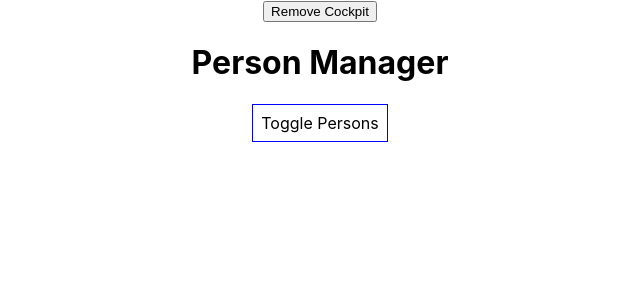
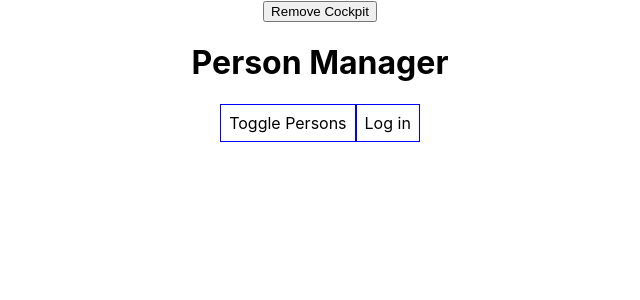
Before and after one commit to viki-javaj2ee/reactjs_complete-guide, a React (Create React App) app: page / in a window 1280 px wide. Shown: the top 300 px of the page, without its empty margins (320-960 px from the left). Built offline with nearby package versions, Linux system fonts and the light colour scheme; the HTML template or start-up script is replaced by a standard one.

Commit message:
prop chain

```diff
--- a/src/components/Cockpit/Cockpit.js
+++ b/src/components/Cockpit/Cockpit.js
@@ -34,6 +34,7 @@
         <div>
             <h1>{props.title}</h1>
             <button style={inlineStyle} onClick={props.clicked}>Toggle Persons</button>
+            <button style={inlineStyle} onClick={props.login}>Log in</button>
         </div>
     )
 }
--- a/src/components/Persons/Person/Person.js
+++ b/src/components/Persons/Person/Person.js
@@ -29,6 +29,7 @@
         console.log('[Person.js] rendering...');
         return (
             <Aux>
+                {this.props.isAuth ? <p>Authenticated!</p> : <p>Please log in</p>}
                 <p onClick={this.props.click}>I'm {this.props.name} and I am {this.props.age} years old !</p>
                 <p>{this.props.children}</p>
                 <input type="text" onChange={this.props.changed} value={this.props.name}/>
--- a/src/components/Persons/Persons.js
+++ b/src/components/Persons/Persons.js
@@ -32,11 +32,12 @@
 
     shouldComponentUpdate(nextProps,nextState){
         console.log('[Persons.js] shouldComponentUpdate');
-        if(nextProps.persons !== this.props.persons){
-            return true;
-        }else{
-            return false;
-        }
+        // if(nextProps.persons !== this.props.persons){
+        //     return true;
+        // }else{
+        //     return false;
+        // }
+        return true;
     }
 
     getSnapshotBeforeUpdate(prevProps,prevState){
@@ -61,7 +62,8 @@
                 name={person.name}
                 age={person.age}
                 key={person.id}
-                changed={(event)=>this.props.changed(event,person.id)}/>
+                changed={(event)=>this.props.changed(event,person.id)}
+                isAuth={this.props.isAuthenticated}/>
         })
 
     }
--- a/src/containers/App.js
+++ b/src/containers/App.js
@@ -14,13 +14,14 @@
 
   state = {
     persons: [
-      {id: 'id1', name: 'Viki', age: '25'},
+      {id: 'id1', name: 'Viki', age: 25},
       {id: 'id2', name: 'Sai', age: 35},
       {id: 'id3', name: 'Ganesh', age: 45}
     ],
     showPersons: false,
     showCockpit: true,
-    changeCounter: 0
+    changeCounter: 0,
+    authenticated: false
   }
 
 nameChangedHandler = (event,id)=>{
@@ -74,6 +75,11 @@
   console.log('[App.js] componentDidUpdate');
 }
 
+loginHandler = ()=>{
+  this.setState({authenticated: true});
+};
+
+
   render(){
     console.log('[App.js] render');
     let persons = null;
@@ -83,7 +89,8 @@
             <Persons
               persons={this.state.persons}
               clicked={this.deletePersonHandler}
-              changed={this.nameChangedHandler}/>
+              changed={this.nameChangedHandler}
+              isAuthenticated={this.state.authenticated}/>
         );
     }
 
@@ -97,12 +104,13 @@
                         }>
             Remove Cockpit
         </button>
-        {this.state.showCockpit ?
-        <Cockpit
-          title={this.props.appTitle}
-          clicked={this.togglePersonsHandler}/>
-          :null}
-        {persons}
+          {this.state.showCockpit ?
+          <Cockpit
+            title={this.props.appTitle}
+            clicked={this.togglePersonsHandler}
+            login={this.loginHandler}/>
+            :null}
+          {persons}
       </Auxilliary>
     );
 
```
